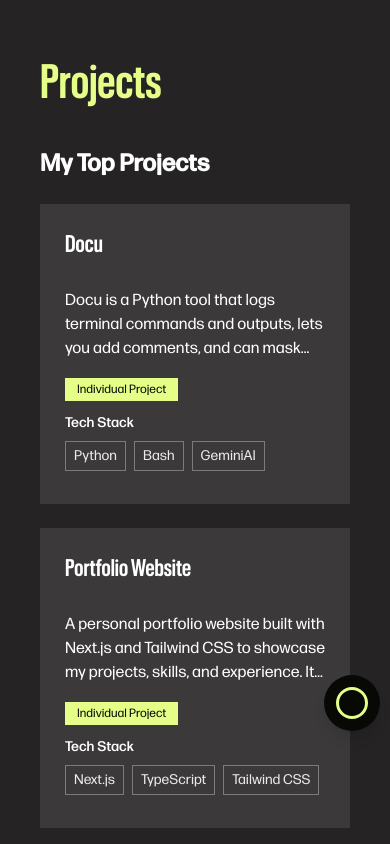
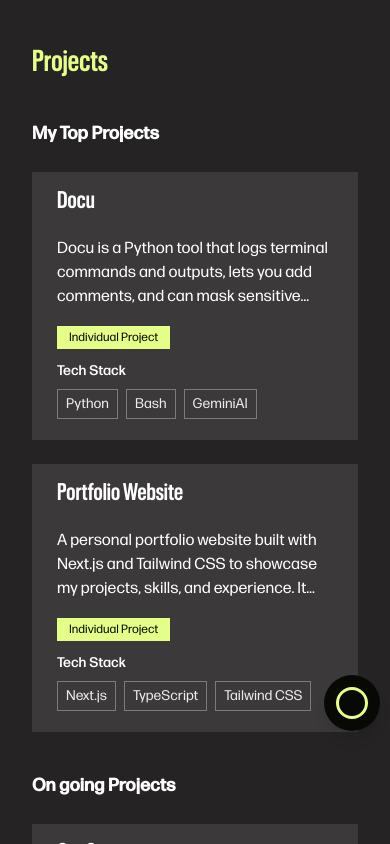
Before and after one commit to nehanz/portfolio-v1, a Next.js app: page /projects in a window 390 px wide. Built offline with nearby package versions, Linux system fonts and the light colour scheme.

Commit message:
Fixed: Mobile responsive issues

```diff
--- a/app/about/page.tsx
+++ b/app/about/page.tsx
@@ -368,7 +368,7 @@ const StatsBox: React.FC = () => {
 
   return (
     <motion.div
-      className="relative w-fit mx-auto my-25 group"
+      className="relative w-fit mx-auto my-6 md:my-20 mb-10 group"
       whileHover={{ scale: 1.02 }}
       transition={{ duration: 0.3 }}
     >
@@ -564,7 +564,7 @@ const IntroductionDesktop: React.FC = () => {
 const IntroductionMobile: React.FC = () => {
   return (
     <motion.p
-      className="text-lg tracking-wider mb-10"
+      className="text-md tracking-wider mb-10"
       initial="hidden"
       whileInView="show"
       viewport={{ once: true }}
@@ -584,7 +584,7 @@ const IntroductionMobile: React.FC = () => {
 const HobbiesSection: React.FC = () => {
   return (
     <motion.p
-      className="text-lg tracking-wider text-justify"
+      className="text-md md:text-lg tracking-wider"
       initial="hidden"
       whileInView="show"
       viewport={{ once: true }}
@@ -902,7 +902,7 @@ function About() {
         <div className="w-full px-8 py-8">
           <section className="min-h-screen">
             <motion.h1
-              className="text-3xl font-bold mb-6 text-[var(--color-primary)] mt-2"
+              className="text-3xl font-bold mb-10 text-[var(--color-primary)] mt-2"
               variants={fadeInVariant}
             >
               About Me
@@ -932,7 +932,7 @@ function About() {
               whileInView="show"
               viewport={{ once: true, amount: 0.3 }}
               variants={fadeInVariant}
-              className="mt-20"
+              className="mt-10"
             >
               <SectionExperience
                 title="Experience"
--- a/app/contact/page.tsx
+++ b/app/contact/page.tsx
@@ -196,10 +196,11 @@ export default function Contact() {
           -webkit-text-fill-color: var(--color-foreground) !important;
         }
       `}</style>
-      <div className="w-full p-10">
+      <div className="w-full p-8 md:p-10">
         <div className="flex flex-col justify-center items-center h-full">
           <motion.section className="flex flex-col justify-center items-center h-full" variants={containerVariants} initial="hidden" animate="show">
             <div className="grid lg:grid-cols-2 gap-6">
+
               <motion.div className="flex flex-col gap-4 min-h-screen md:min-h-max" variants={fadeInVariant}>
                 <h1 className="text-5xl font-bold text-[var(--color-primary)] mb-5 mt-5">
                   Get in touch
@@ -212,7 +213,7 @@ export default function Contact() {
                   meeting like-minded people and exploring projects that create
                   value and make an impact.
                 </p>
-                <div className="mt-50 flex flex-col gap-5">
+                <div className="mt-10 flex flex-col gap-5">
                   {socialLinks.map(({ icon, href, label }) => (
                     <div key={label} className="w-0">
                       <a
@@ -233,10 +234,9 @@ export default function Contact() {
                 </div>
               </motion.div>
 
-              <motion.div className="flex flex-col gap-4 bg-[var(--color-accent1)] px-4 pt-5 mt-10 pb-6 mb-20 md:mb-0" variants={fadeInVariant}>
+              <motion.div className="flex flex-col gap-4 bg-[var(--color-accent1)] px-4 pt-5 mt-5 md:mt-10 pb-6 mb-20 md:mb-0" variants={fadeInVariant}>
                 <h2 className="text-3xl font-semibold mb-4">Send a Message</h2>
-
-                <form onSubmit={handleSubmit} className="space-y-10" noValidate>
+                <form onSubmit={handleSubmit} className="space-y-4 md:space-y-8" noValidate>
                   <div className="grid grid-cols-1 md:grid-cols-2 gap-4">
                     <div>
                       <label
@@ -344,7 +344,7 @@ export default function Contact() {
 
                   {submitStatus.message && (
                     <div
-                      className={`p-4 mb-4 text-sm ${
+                      className={`px-4 text-sm ${
                         submitStatus.type === "error"
                           ? "text-red-400"
                           : "text-white-400"
@@ -359,7 +359,7 @@ export default function Contact() {
                   <button
                     type="submit"
                     disabled={isSubmitting}
-                    className={`w-full mt-10 py-3 px-4 font-medium ${
+                    className={`w-full mt-5 md:mt-10 py-3 px-4 font-medium ${
                       isSubmitting
                         ? "bg-[var(--color-accent2)] cursor-not-allowed hover:cursor-not-allowed"
                         : "bg-[var(--color-primary)] hover:bg-[var(--color-accent2)] text-[var(--color-background)] hover:text-[var(--color-foreground)] transition-all duration-300 cursor-pointer"
--- a/app/projects/page.tsx
+++ b/app/projects/page.tsx
@@ -181,7 +181,7 @@ const ProjectCard: React.FC<ProjectCardProps> = ({ project, onClick }) => {
   return (
     <motion.div
       ref={cardRef}
-      className="border border-transparent hover:border-white/30 transition-all duration-300 cursor-pointer bg-[var(--color-accent1)] p-6 h-full flex flex-col"
+      className="border border-transparent hover:border-white/30 transition-all duration-300 cursor-pointer bg-[var(--color-accent1)] px-6 py-3 md:py-5 h-full flex flex-col"
       onClick={onClick}
       tabIndex={0}
       role="button"
@@ -197,7 +197,7 @@ const ProjectCard: React.FC<ProjectCardProps> = ({ project, onClick }) => {
       viewport={{ once: true, amount: 0.1 }}
       variants={scaleVariant}
     >
-      <div className="flex justify-between items-start mb-2">
+      <div className="flex justify-between items-start">
         <h2 className="text-2xl font-bold mb-5">{project.title}</h2>
       </div>
 
@@ -415,7 +415,7 @@ const ProjectSection: React.FC<{ category: string }> = ({ category }) => {
       variants={containerVariants}
     >
       <motion.p
-        className="text-2xl font-bold text-[var(--color-foreground)] mb-6"
+        className="text-lg md:text-2xl font-bold text-[var(--color-foreground)] mb-6"
         variants={fadeInVariant}
       >
         {category}
@@ -451,7 +451,7 @@ export default function Projects() {
       animate="show"
       variants={containerVariants}
     >
-      <div className="w-full p-10">
+      <div className="w-full p-8 md:p-10">
         <div className="relative">
           <motion.section
             className="mb-10"
@@ -460,7 +460,7 @@ export default function Projects() {
             variants={containerVariants}
           >
             <motion.h1
-              className="text-5xl font-bold text-[var(--color-primary)] mb-10 mt-5"
+              className="text-3xl md:text-5xl font-bold text-[var(--color-primary)] mb-10 mt-3 md:mt-5"
               variants={fadeInVariant}
             >
               Projects
```
